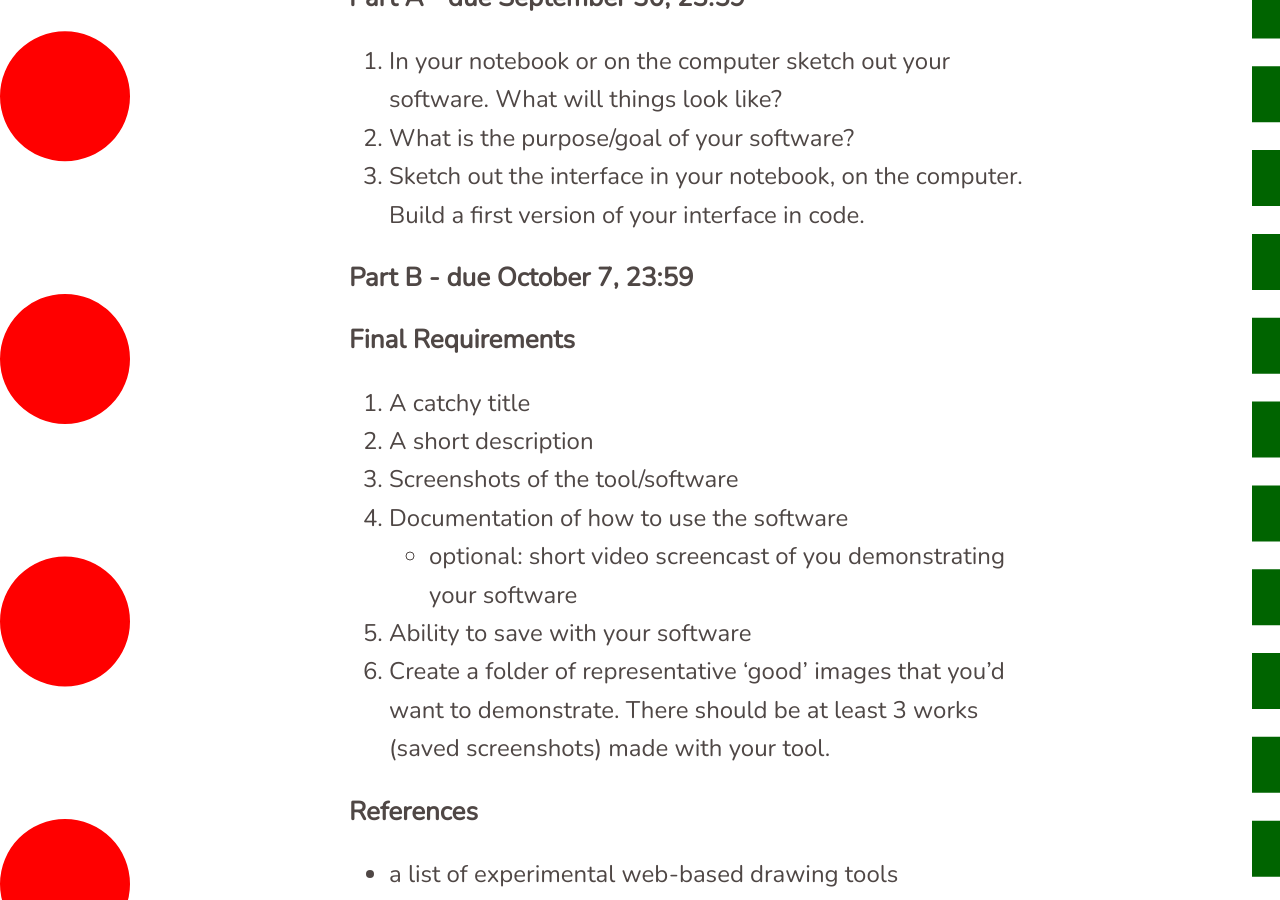
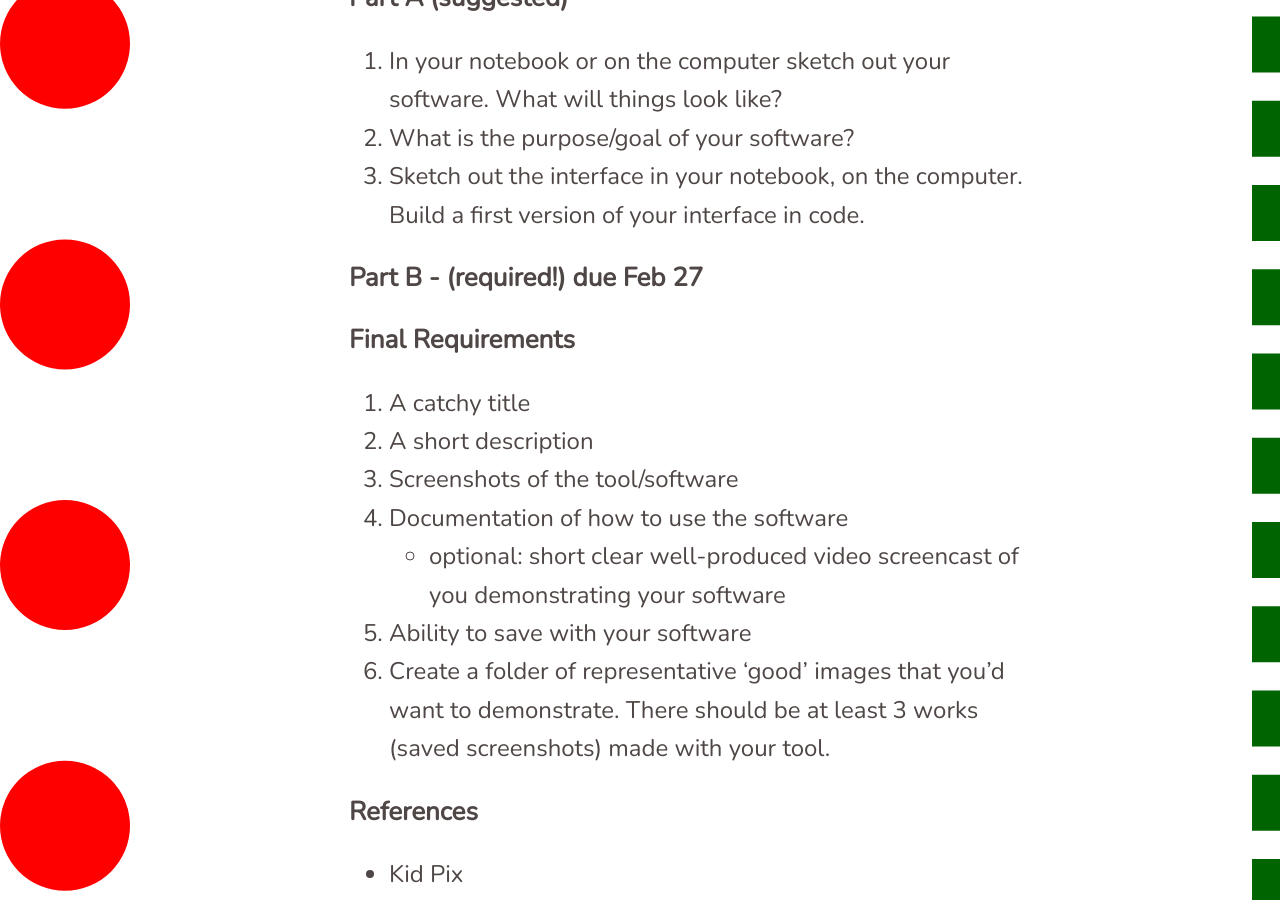
Before and after one commit to lee2sman/p4va_spring2024, a Jekyll site: the page built from _posts/2023-09-25-week4.md, in a window 1280 px wide and 900 px high, scrolled down 7059 px. Built offline with Jekyll 4.4.1, drawn with Linux system fonts in a browser that asks for light colours; nearby versions of some CDN libraries; some of the changed text lies outside the part shown.

Commit message:
update week4

```diff
--- a/_posts/2023-09-25-week4.md
+++ b/_posts/2023-09-25-week4.md
@@ -160,13 +160,13 @@ Remember that someone can right click on the canvas to Save As > image. But you
 
 - [save](http://p5js.org/reference/#/p5/save) reference page
 
-### Part A - due September 30, 23:59
+### Part A (suggested)
 
 1. In your notebook or on the computer sketch out your software. What will things look like?
 2. What is the purpose/goal of your software?
 3. Sketch out the interface in your notebook, on the computer. Build a first version of your interface in code.
 
-### Part B - due October 7, 23:59
+### Part B - (required!) due Feb 27
 
 ### Final Requirements
 
@@ -174,9 +174,19 @@ Remember that someone can right click on the canvas to Save As > image. But you
 2. A short description
 3. Screenshots of the tool/software
 4. Documentation of how to use the software
-  - optional: short video screencast of you demonstrating your software
+  - optional: short clear well-produced video screencast of you demonstrating your software
 5. Ability to save with your software
 6. Create a folder of representative 'good' images that you'd want to demonstrate. There should be at least 3 works (saved screenshots) made with your tool.
 
 ### References
-- a [list](http://weird-drawing-tools.glitch.me/) of experimental web-based drawing tools
+* [Kid Pix](https://archive.org/details/KID_PIX_WIN)
+* [JS Paint](https://jspaint.app)
+* [No Paint](https://nopaint.app)
+* [Zen Painter](https://kartik2d.itch.io/zen-painter)
+* [Constraint Systems](https://constraint.systems) (a large number of art-making applications)
+* [Make 8-bit art](https://make8bitart.com/)
+* [superinternet space](https://superinternet.space/) (warning: collaborative anonymous painting environment, occasional trolls)
+* [world paint](https://beecore.itch.io/world-paint)
+* [noodle](https://hundredrabbits.github.io/Noodle/#952x936)
+* [Tux Paint](https://tuxpaint.org/) kids open source digital painting software
+* [Graffiter](https://graffiter.com/app/walls)
```
